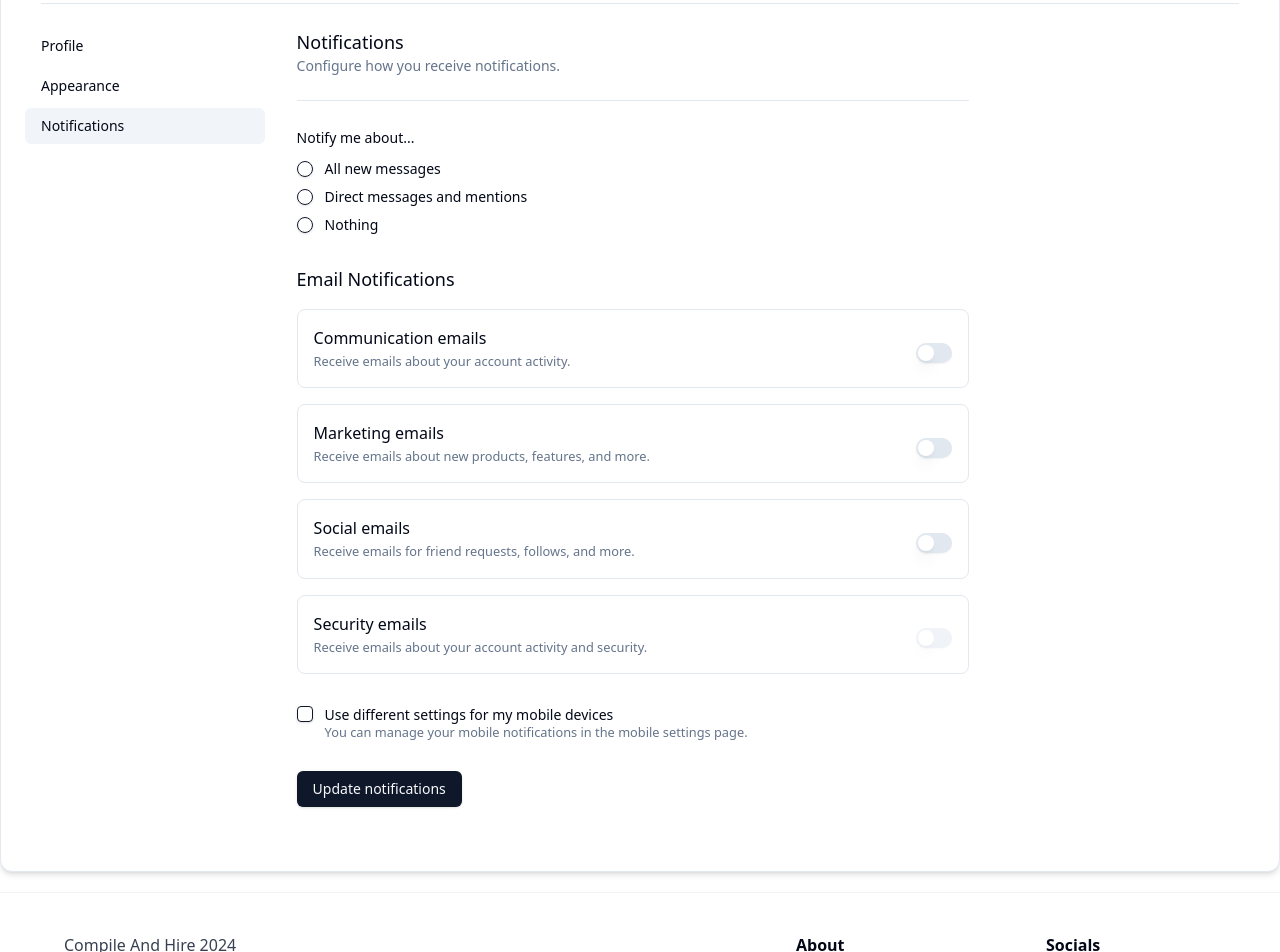
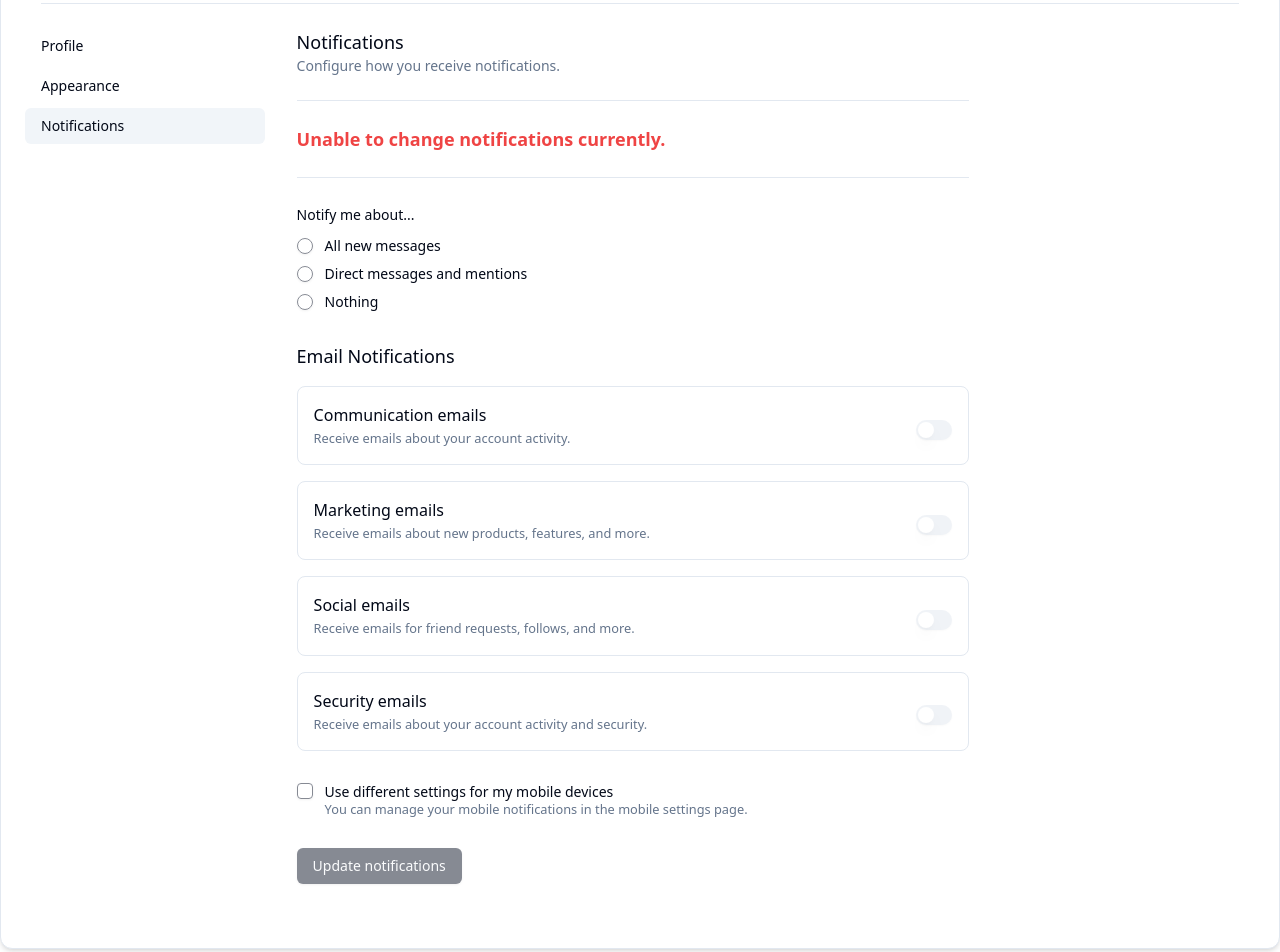
Before and after one commit to thomasbulll/Compile-And-Hire, a Next.js app: page /settings/notifications in a window 1280 px wide. Shown: the part 360-1312 px from the top of the page. Built offline with nearby package versions, Linux system fonts and the light colour scheme; no server answers.

Commit message:
Disable changing notification settings

```diff
--- a/app/(protected)/settings/notifications/page.tsx
+++ b/app/(protected)/settings/notifications/page.tsx
@@ -28,6 +28,12 @@ export default function SettingsNotificationsPage() {
           Configure how you receive notifications.
         </p>
       </div>
+      <Separator/>
+      <div className="pt-">
+        <strong className="text-lg text-destructive">
+          Unable to change notifications currently.
+        </strong>
+      </div>
       <Separator />
         <Form {...form}>
             <form onSubmit={() => {
@@ -43,6 +49,7 @@ export default function SettingsNotificationsPage() {
                         <RadioGroup
                         onValueChange={field.onChange}
                         defaultValue={field.value}
+                        disabled
                         className="flex flex-col space-y-1"
                         >
                         <FormItem className="flex items-center space-x-3 space-y-0">
@@ -92,6 +99,7 @@ export default function SettingsNotificationsPage() {
                         <FormControl>
                             <Switch
                             checked={field.value}
+                            disabled
                             onCheckedChange={field.onChange}
                             />
                         </FormControl>
@@ -114,6 +122,7 @@ export default function SettingsNotificationsPage() {
                         <FormControl>
                             <Switch
                             checked={field.value}
+                            disabled
                             onCheckedChange={field.onChange}
                             />
                         </FormControl>
@@ -134,6 +143,7 @@ export default function SettingsNotificationsPage() {
                         <FormControl>
                             <Switch
                             checked={field.value}
+                            disabled
                             onCheckedChange={field.onChange}
                             />
                         </FormControl>
@@ -172,6 +182,7 @@ export default function SettingsNotificationsPage() {
                     <FormControl>
                         <Checkbox
                         checked={field.value}
+                        disabled
                         onCheckedChange={field.onChange}
                         />
                     </FormControl>
@@ -187,7 +198,12 @@ export default function SettingsNotificationsPage() {
                     </FormItem>
                 )}
                 />
-                <Button type="submit">Update notifications</Button>
+                <Button
+                type="submit"
+                disabled
+                >
+                    Update notifications
+                </Button>
             </form>
         </Form>
     </div>
```
